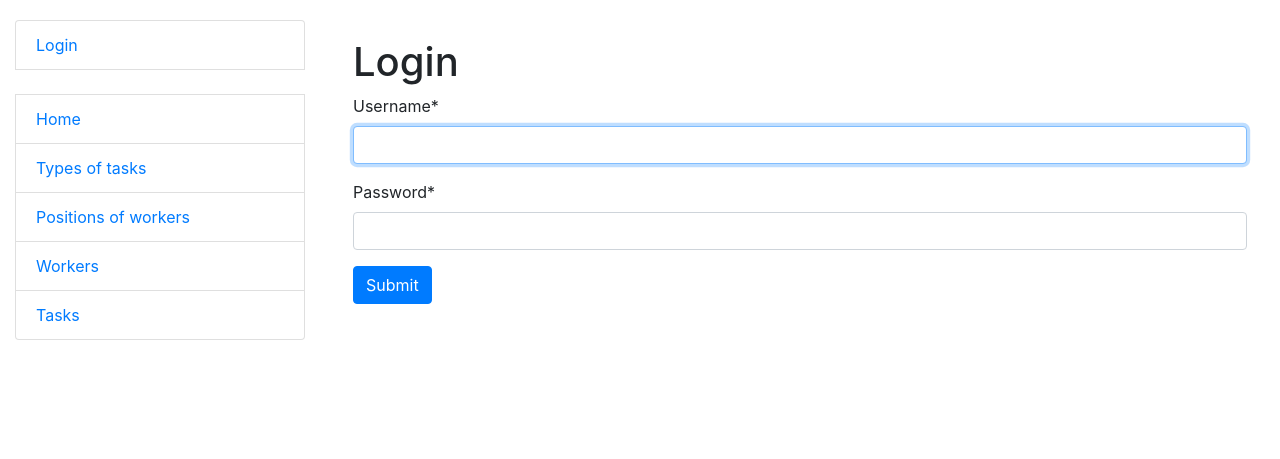
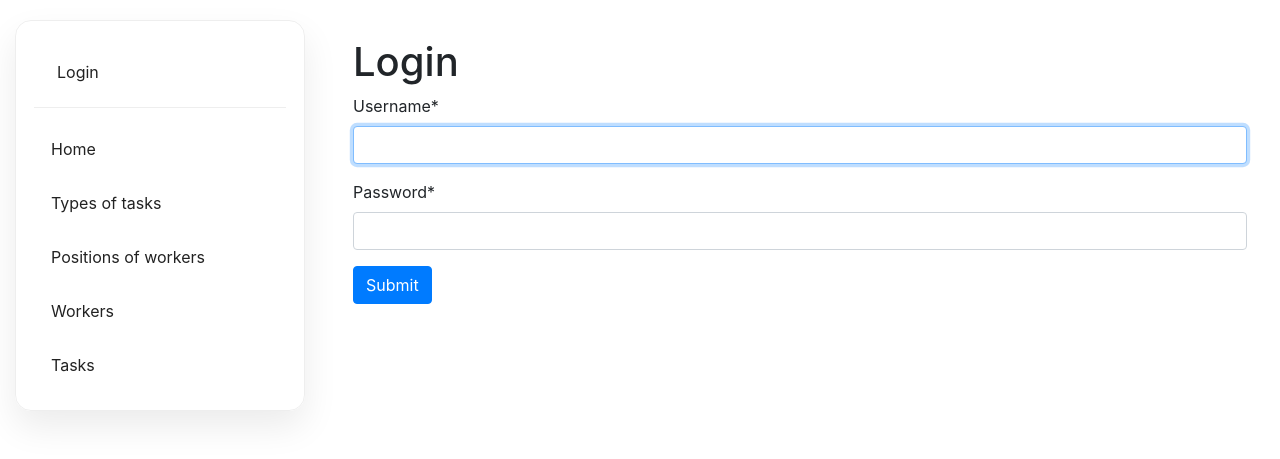
Before and after one commit to anastasiiaoshega513/IT-company-department-manager, a Django app: page /accounts/login/ in a window 1280 px wide. Shown: the top 459 px of the page. Run offline with Django 5.2, Linux system fonts and the light colour scheme; some libraries are stand-ins or nearby versions.

Commit message:
changed styles for sidebar

```diff
--- a/static/css/styles.css
+++ b/static/css/styles.css
@@ -95,3 +95,59 @@ body {
   .overview-hero__title { font-size: 38px; }
   .stats-grid { grid-template-columns: repeat(2, 1fr); }
 }
+
+.sidebar-card {
+  background: rgba(255,255,255,0.92);
+  border: 1px solid #eee;
+  border-radius: 16px;
+  padding: 18px;
+  box-shadow: 0 16px 35px rgba(0,0,0,0.08);
+  backdrop-filter: blur(10px);
+}
+
+.sidebar-user {
+  padding: 10px 10px 12px;
+  border-bottom: 1px solid #eee;
+  margin-bottom: 10px;
+  display: flex;
+  align-items: center;
+  justify-content: space-between;
+  gap: 12px;
+}
+
+.sidebar-user__label {
+  font-size: 12px;
+  color: #777;
+}
+
+.sidebar-user__name a {
+  font-size: 22px;
+  font-weight: 700;
+  color: #03093b;
+  text-decoration: none;
+}
+
+.sidebar-user__name a:hover {
+  text-decoration: underline;
+}
+
+.sidebar-section {
+  display: flex;
+  flex-direction: column;
+  gap: 8px;
+  padding: 8px 4px 4px;
+}
+
+.sidebar-link {
+  display: block;
+  padding: 10px 12px;
+  border-radius: 12px;
+  color: #222;
+  text-decoration: none;
+  border: 1px solid transparent;
+}
+
+.sidebar-link:hover {
+  background: #f6f7fb;
+  border-color: #e6e8f0;
+}
--- a/templates/includes/sidebar.html
+++ b/templates/includes/sidebar.html
@@ -1,21 +1,25 @@
-<ul class="sidebar-nav list-group">
+<div class="sidebar-card">
   {% if user.is_authenticated %}
-    <li class="list-group-item">User: <a href="{{ user.get_absolute_url }}">{{ user.get_username }}</a></li>
-    <li class="list-group-item">
-      <form id="logout-form" method="post" action="{% url 'logout' %}">
+    <div class="sidebar-user">
+      <div class="sidebar-user__name">
+        <a href="{{ user.get_absolute_url }}">{{ user.get_username }}</a>
+      </div>
+      <form method="post" action="{% url 'logout' %}">
         {% csrf_token %}
-        <button type="submit" class="btn btn-link">Logout</button>
+        <button type="submit" class="btn btn-outline-dark mb-0 btn-sm me-2">Logout</button>
       </form>
-    </li>
+    </div>
   {% else %}
-    <li class="list-group-item"><a href="{% url 'login'%}?next={{request.path}}">Login</a></li>
+    <div class="sidebar-user">
+      <a class="sidebar-link" href="{% url 'login' %}?next={{ request.path }}">Login</a>
+    </div>
   {% endif %}
 
-  <br>
-
-  <li class="list-group-item"><a href="{% url 'task_manager:index' %}">Home</a></li>
-  <li class="list-group-item"><a href="{% url 'task_manager:task-type-list' %}">Types of tasks</a></li>
-  <li class="list-group-item"><a href="{% url 'task_manager:position-list' %}">Positions of workers</a></li>
-  <li class="list-group-item"><a href="{% url 'task_manager:worker-list' %}">Workers</a></li>
-  <li class="list-group-item"><a href="{% url 'task_manager:task-list' %}">Tasks</a></li>
-</ul>
+  <div class="sidebar-section">
+    <a class="sidebar-link" href="{% url 'task_manager:index' %}">Home</a>
+    <a class="sidebar-link" href="{% url 'task_manager:task-type-list' %}">Types of tasks</a>
+    <a class="sidebar-link" href="{% url 'task_manager:position-list' %}">Positions of workers</a>
+    <a class="sidebar-link" href="{% url 'task_manager:worker-list' %}">Workers</a>
+    <a class="sidebar-link" href="{% url 'task_manager:task-list' %}">Tasks</a>
+  </div>
+</div>
```
